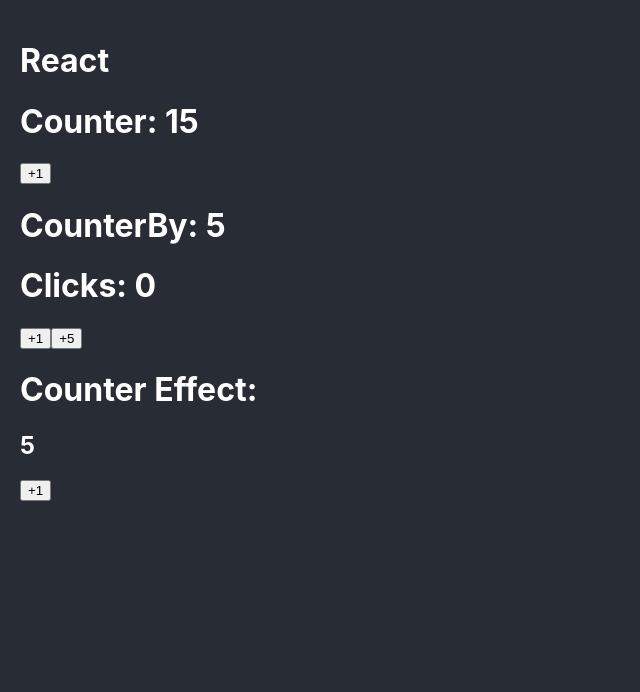
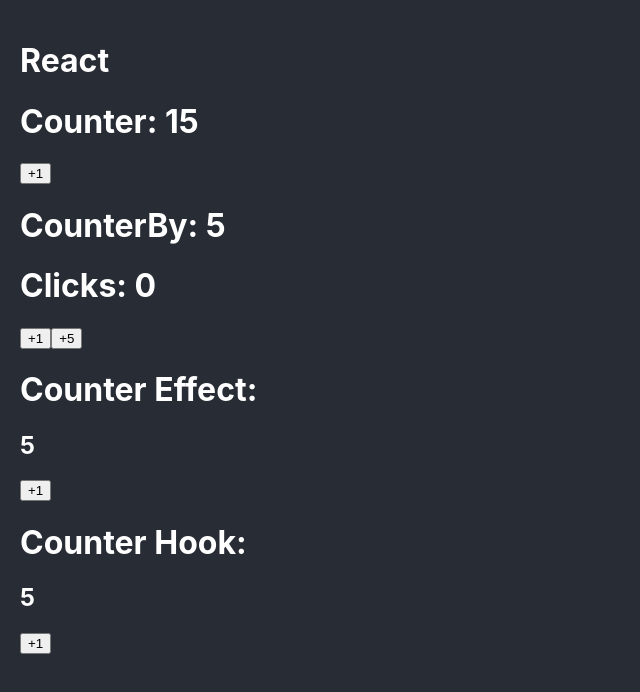
Before and after one commit to PeterGabrielVE/01-bases, a React (Create React App) app: page / in a window 1280 px wide. Shown: the top 692 px of the page, without its empty margins (0-640 px from the left). Built offline with nearby package versions, Linux system fonts and the light colour scheme.

Commit message:
parametriz custom hook

```diff
--- a/src/App.tsx
+++ b/src/App.tsx
@@ -1,6 +1,7 @@
 import { Counter } from './bases/Counter'
 import { CounterBy } from './bases/CounterBy';
 import { CounterEffect } from './bases/CounterEffect';
+import { CounterHook } from './bases/CounterHook';
 
 function App() {
   return (
@@ -9,6 +10,7 @@
       <Counter initialValue={ 15 } />
       <CounterBy />
       <CounterEffect />
+      <CounterHook />
     </>
   );
 }
--- /dev/null
+++ b/src/bases/CounterHook.tsx
@@ -0,0 +1,18 @@
+import { useCounter } from '../hooks/useCounter';
+
+
+export const CounterHook = () => {
+
+    const { counter, elementToAnimate, handleClick } = useCounter({ maxCount: 15 });
+
+    return (
+        <>
+            <h1>Counter Hook:</h1>
+            <h2 ref={ elementToAnimate }>{ counter }</h2>
+
+            <button onClick={ handleClick }>
+                +1
+            </button>
+        </>
+    )
+}
--- /dev/null
+++ b/src/hooks/useCounter.ts
@@ -0,0 +1,39 @@
+import { useEffect, useLayoutEffect, useRef, useState } from "react";
+import { gsap } from 'gsap';
+
+
+export const useCounter = ({ maxCount = 10 }) => {
+
+    const [counter, setCounter] = useState(5)
+    const elementToAnimate = useRef<any>(null);
+
+    const tl = useRef( gsap.timeline() );
+
+
+    const handleClick = () => {
+        setCounter( prev => Math.min( prev + 1, maxCount ) );
+    }
+
+    useLayoutEffect(() => {
+
+        if( !elementToAnimate.current ) return;
+
+        tl.current.to( elementToAnimate.current, { y: -10, duration: 0.2, ease: 'ease.out' })
+                  .to( elementToAnimate.current, { y: 0, duration:1, ease: 'bounce.out' })
+                  .pause();
+
+    }, [])
+
+    useEffect(() => {
+        // if ( counter < maxCount ) return;
+        tl.current.play(0);
+    }, [counter])
+
+
+
+    return {
+        counter,
+        elementToAnimate,
+        handleClick,
+    }
+}
```
